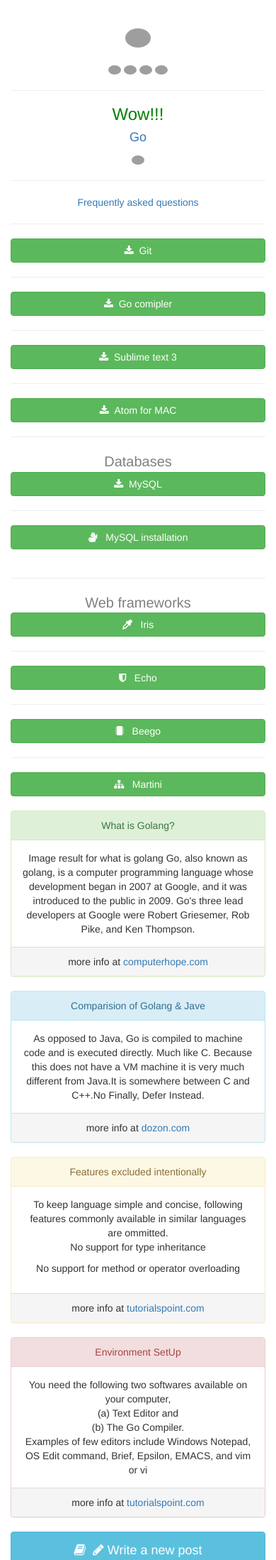
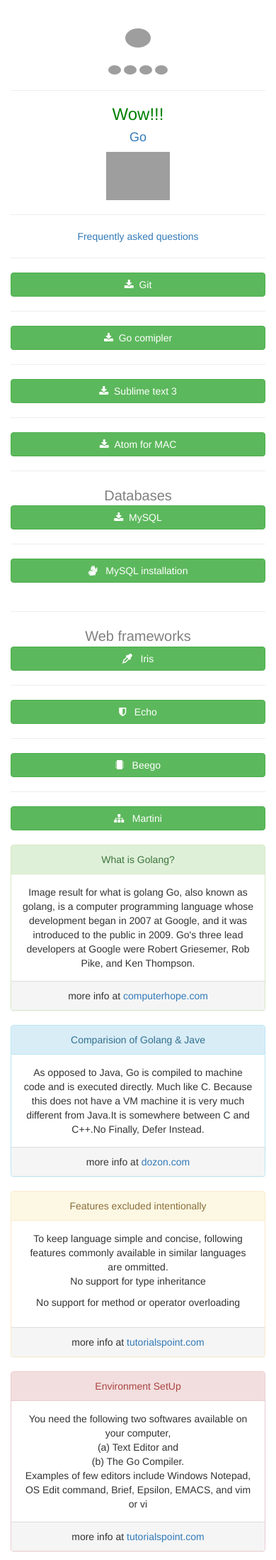
Before and after one commit to hygull/servirall-django18-site, a Django app: page /blogs/ in a window 390 px wide. Shown: the part 51-2249 px from the top of the page at 71% size. Run offline with Django 3.2, Linux system fonts and the light colour scheme; some libraries are stand-ins or nearby versions; grey boxes are pictures that could not be loaded.

Commit message:
27 fixed image rendering related issues

```diff
--- a/templates/common.html
+++ b/templates/common.html
@@ -27,6 +27,9 @@
     }
     img{
       width:5%;
+    }
+    .image{
+      width: 25%;
     }
     button{
       width: 10%;
@@ -133,7 +136,7 @@
                   <hr>
                   <h3 style="color:green;">Wow!!!</h3>
                   <h4><a href='https://golang.org/' target="_blank">Go</a></h4>
-              <img src="https://s-media-cache-ak0.pinimg.com/originals/bc/75/22/bc75225ef044d29d1f2d1c051d9b8063.gif" class="img-circle" alt="Rishikesh" width="100%" height="100%">
+              <img class="image" src="https://s-media-cache-ak0.pinimg.com/originals/bc/75/22/bc75225ef044d29d1f2d1c051d9b8063.gif" class="img-circle im-responsive" alt="Rishikesh" width="100%" height="100%">
               <br>
               <hr>
               <a href='https://golang.org/doc/faq' target="_blank">Frequently asked questions</a>
@@ -175,7 +178,7 @@
                     <a class="btn btn-block btn-info" href="/posts/videos/create/" role="button"><h4><i class="fa fa-video-camera" aria-hidden="true"></i>&nbsp;Post a video</h4></a><br>
                     <div class="panel panel-success">
                         <div class="panel-heading">
-                          <img src="http://efdreams.com/data_images/dreams/go/go-04.jpg"  class="img-circle" alt="Gologo" width="40%" height="40%" >
+                          <img class='image' src="http://efdreams.com/data_images/dreams/go/go-04.jpg"  class="img-circle" alt="Gologo" width="40%" height="40%" >
                         </div>
                         <div class="panel-body">
                           <h6 style="color:green;font-family: tahoma;text-align: center;">Go is great. <br>It has Nice error handling concept, variable declaration syntaxes, concurrency and many more</h6>
@@ -184,7 +187,7 @@
 
 
                     <hr>
-                     <img src="http://lerablog.org/wp-content/uploads/2013/12/Gophers.jpg" class="img-rounded" alt="Gophers" width="100%" height="100%">
+                     <img class='image' src="http://lerablog.org/wp-content/uploads/2013/12/Gophers.jpg" class="img-rounded" alt="Gophers" width="100%" height="100%">
                      <hr>
                      <span style="color:gray;font-size: 20px">References</span><br>
                      <a href="https://www.gobyexample.com" target="_blank">gobyexample.com</a><br>
```
